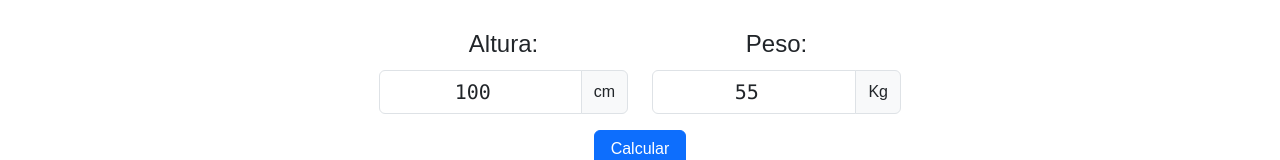
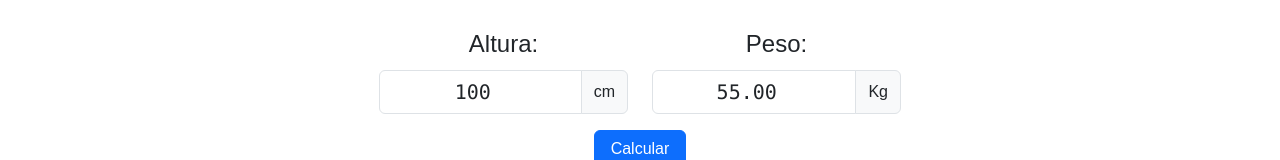
Before and after one commit to MarioHBS/calculadora_imc_react, a React (Vite) app: page / in a window 1280 px wide. Shown: the part 186-346 px from the top of the page. Built offline with nearby package versions, Linux system fonts and the light colour scheme.

Commit message:
mudança no controle de dados para o App; melhoria na formatação e gestão de dados dos inputs;

```diff
--- a/src/App.jsx
+++ b/src/App.jsx
@@ -10,8 +10,14 @@ import Form from './components/Form'
 // import './App.css'
 
 function App() {
-  const [height, setHeight] = useState(1);
-  const [weight, setWeight] = useState(0);
+  const [inputValues, setInputValues] = useState({
+    height: 100,
+    weight: 55
+  });
+
+  const handleInputChanges = (key, value) => {
+    setInputValues({...inputValues, [key]: value});
+  }
 
   return (
     <Container>
@@ -22,15 +28,11 @@ function App() {
               <h1 className='col-md'>Calculadora IMC</h1>
             </Col>
           </Row>
-          {/* <Row>
-            <Col>hdbcaihbcah</Col>
-            <Col>ancoancoan</Col>
-            <Col>coluna 3</Col>
-          </Row> */}
+
         </Col>
       </header>
       <main>
-        <Form  />
+        <Form inputs={inputValues} onInputChange={handleInputChanges} />
       </main>
     </Container>
   )
--- a/src/components/Form/index.jsx
+++ b/src/components/Form/index.jsx
@@ -1,22 +1,37 @@
 import 'bootstrap/dist/css/bootstrap.min.css'
-import { useState } from 'react';
-import { Button, Col, Form, InputGroup, Row } from 'react-bootstrap'
+import Button from 'react-bootstrap/Button';
+import Col from 'react-bootstrap/Col';
+import Form from 'react-bootstrap/Form';
+import InputGroup from 'react-bootstrap/InputGroup';
+import Row from 'react-bootstrap/Row';
 
+export default ({inputs, onInputChange}) => { /* props.inputs | props.onInputChange */
+    const handle = (event) => {
+        const { name, value } = event.target;
+        {
+            (name === 'height')
+            ? onInputChange(name, Number(value).toFixed(0))
+            : onInputChange(name, value)
+        };
+        // console.log(name);
+    }
 
-export default () => {
-    const [height, setHeight] = useState(100);
-    const [weight, setWeight] = useState(55);
-
-    const updateHgt = (event) => setHeight(event.target.value);
-    const updateWgt = (event) => setWeight(event.target.value);
+    const formatWeight = (value) => Number(value).toFixed(2);
 
     return (
-        <Form className="ms-4 me-4">
+        <Form className="mx-4">
             <Row className='justify-content-center'>
                 <Col xs={4} lg={3} className='text-center'>
                     <Form.Label className='fs-4' htmlFor='formHeight'>Altura:</Form.Label>
                     <InputGroup>
-                        <Form.Control className='text-center fs-5 font-monospace' type="number" value={height} onChange={updateHgt} min={100} max={230} id='formHeight' />
+                        <Form.Control
+                            className='text-center fs-5 font-monospace'
+                            type="number"
+                            value={inputs.height}
+                            onChange={handle}
+                            min={100} max={230}
+                            name='height' id='formHeight'
+                        />
                         <InputGroup.Text>cm</InputGroup.Text>
                     </InputGroup>
                 </Col>
@@ -24,7 +39,14 @@ export default () => {
                 <Col xs={4} lg={3} className="text-center">
                     <Form.Label className='fs-4' htmlFor='formWeight'>Peso:</Form.Label>
                     <InputGroup>
-                        <Form.Control className='text-center fs-5 font-monospace' type="number" value={weight} onChange={updateWgt} id='formWeight' />
+                        <Form.Control
+                            className='text-center fs-5 font-monospace'
+                            type="number"
+                            value={formatWeight(inputs.weight)}
+                            onChange={handle}
+                            step={0.5}
+                            name='weight' id='formWeight'
+                        />
                         <InputGroup.Text>Kg</InputGroup.Text>
                     </InputGroup>
                 </Col>
```
